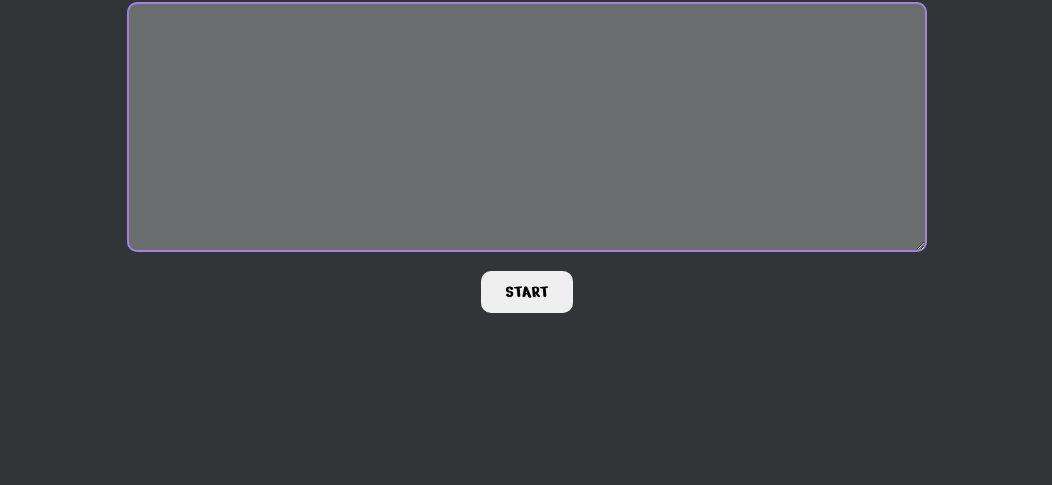
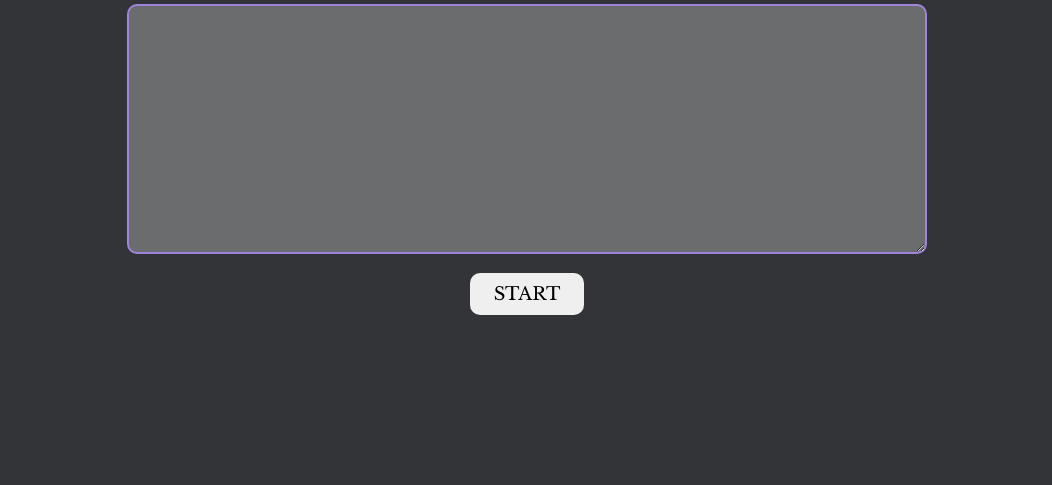
Before and after one commit to itsarpit05/Fastfingers_, a plain HTML site: page index.html in a window 1280 px wide. Shown: the part 315-800 px from the top of the page, without its empty margins (113-1165 px from the left). Drawn offline with nearby package versions, Linux system fonts and the light colour scheme.

Commit message:
Update style.css

```diff
--- a/style.css
+++ b/style.css
@@ -1,11 +1,11 @@
 
 
-@import url('https://fonts.googleapis.com/css2?family=Nerko+One&display=swap');
+@import url('https://fonts.googleapis.com/css2?family=Libre+Baskerville:ital,wght@0,400;0,700;1,400&display=swap');
 *{
     margin: 0;
     padding: 0;
     box-sizing: border-box;
-    font-family: 'Nerko One',sans-serif;
+    font-family: 'Libre Baskerville',sans-serif;
 
 }
 
```
